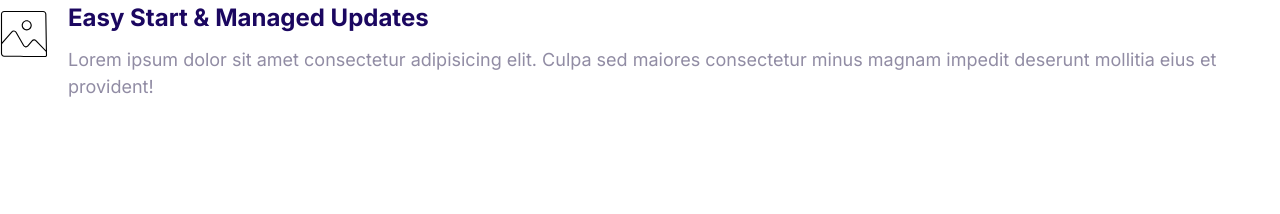
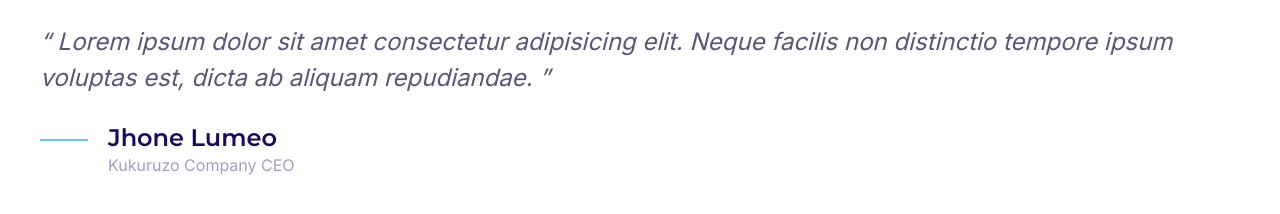
Before and after one commit to benen89/Kukuruzo, a plain HTML site: page index.html in a window 1280 px wide. Drawn offline with Linux system fonts and the light colour scheme.

Commit message:
defining quote

```diff
--- a/css/styles.css
+++ b/css/styles.css
@@ -4,6 +4,7 @@
   --accent-color: #ff3400;
   --heading-color: #1b0760;
   --body-texy-color: #918ca4;
+  --body-texy-color-darker: #5c5577;
   --border-color: #ccc;
   --border-radius: 50px;
 }
@@ -331,5 +332,51 @@ a {
   margin: 0 2rem;
 }
 .media__image {
-  margin-top: 1rem;
+  margin-top: 1.3rem;
 }
+/* quote */
+
+.quote {
+  color: var(--body-texy-color-darker);
+  font-style: italic;
+  font-weight: 500;
+  font-size: 3rem;
+}
+.quote__text::before {
+  content: open-quote;
+}
+.quote__text::after {
+  content: close-quote;
+}
+.quote .media__body {
+  color: #1f0c68;
+}
+.quote__author {
+  font-family: Montserrat, Arial, Helvetica, sans-serif;
+  margin-bottom: 0;
+  font-weight: 600;
+  font-style: normal;
+}
+
+.quote__organization {
+  font-size: 2rem;
+  font-style: normal;
+  opacity: 0.4;
+  margin-top: -0.3rem;
+}
+.quote__line {
+  position: relative;
+  bottom: 12px;
+}
+@media screen and (min-width: 1024px) {
+  .quote {
+    font-size: 2.4rem;
+  }
+
+  .quote__organization {
+    font-size: 1.6rem;
+  }
+  .quote__line {
+    bottom: 17px;
+  }
+}
--- a/index.html
+++ b/index.html
@@ -6,31 +6,34 @@
     <meta name="viewport" content="width=device-width, initial-scale=1.0" />
     <title>Document</title>
     <link rel="preconnect" href="https://fonts.googleapis.com" />
+    <link rel="preconnect" href="https://fonts.googleapis.com" />
     <link rel="preconnect" href="https://fonts.gstatic.com" crossorigin />
     <link
-      href="https://fonts.googleapis.com/css2?family=Inter:wght@400;600;700&display=swap"
+      href="https://fonts.googleapis.com/css2?family=Inter:wght@400;700&family=Montserrat:wght@600&display=swap"
       rel="stylesheet"
     />
     <link rel="stylesheet" href="css/normalize.css" />
     <link rel="stylesheet" href="css/styles.css" />
   </head>
   <body>
-    <div>
+    <blockquote class="quote">
+      <p class="quote__text">
+        Lorem ipsum dolor sit amet consectetur adipisicing elit. Neque facilis
+        non distinctio tempore ipsum voluptas est, dicta ab aliquam repudiandae.
+      </p>
+      <footer>
         <div class="media">
           <div class="media__image">
-          <svg class="icon icon--primary">
-            <use xlink:href="images/sprite.svg#snap"></use>
+            <svg class="icon icon--primary quote__line">
+              <use xlink:href="images/sprite.svg#line"></use>
             </svg>
           </div>
           <div class="media__body">
-          <h3 class="media__title">Easy Start & Managed Updates</h3>
-          <p>
-            Lorem ipsum dolor sit amet consectetur adipisicing elit. Culpa sed
-            maiores consectetur minus magnam impedit deserunt mollitia eius et
-            provident!
-          </p>
+            <h3 class="media__title quote__author">Jhone Lumeo</h3>
+            <p class="quote__organization">Kukuruzo Company CEO</p>
           </div>
         </div>
-    </div>
+      </footer>
+    </blockquote>
   </body>
 </html>
```
Lines whose indentation alone changed are shown as unchanged.
